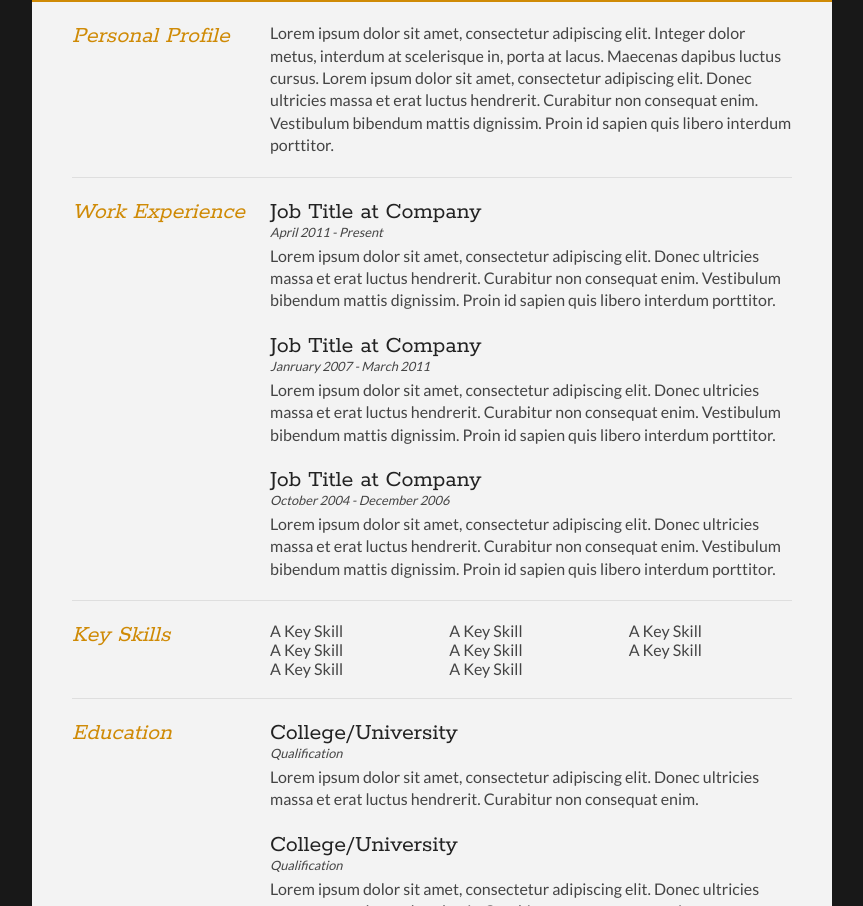
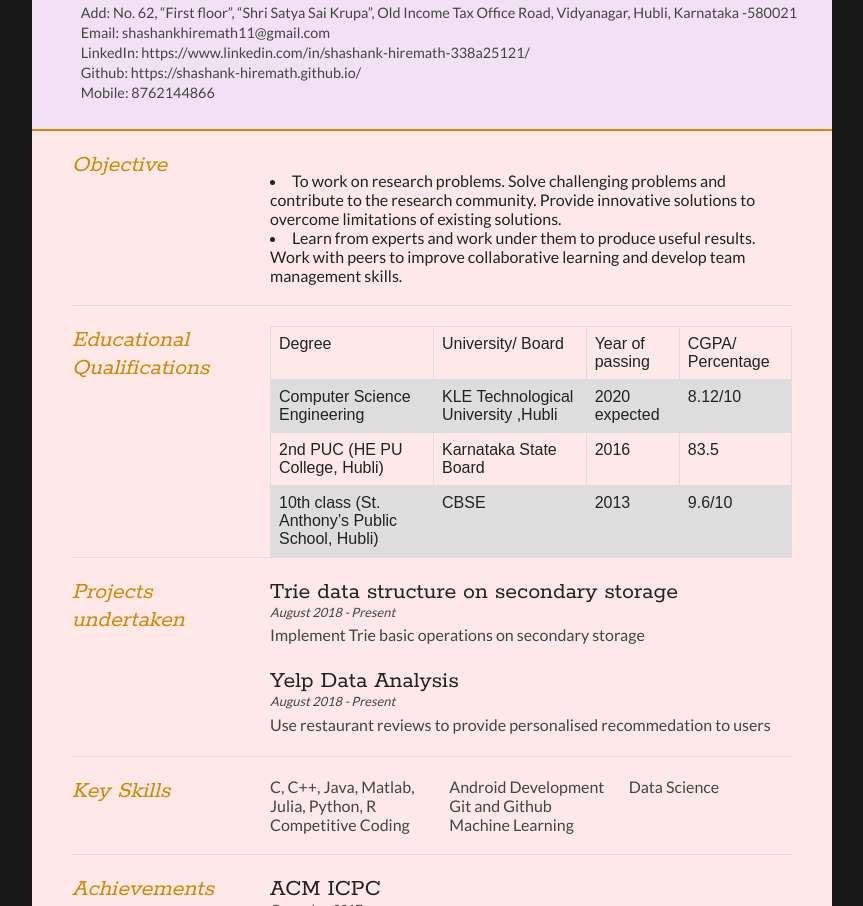
Before and after one commit to Shashank-Hiremath/Shashank-Hiremath.github.io, a plain HTML site: page index.html in a window 1280 px wide. Shown: the part 174-1080 px from the top of the page, without its empty margins (208-1071 px from the left). Drawn offline with Linux system fonts and the light colour scheme.

Commit message:
Added my details

```diff
--- a/index.html
+++ b/index.html
@@ -1,10 +1,10 @@
 <!DOCTYPE html>
 <html>
 <head>
-<title>Joe Bloggs - Curriculum Vitae</title>
+<title>Shashank Veeresh Hiremath - Resume</title>
 
 <meta name="viewport" content="width=device-width"/>
-<meta name="description" content="The Curriculum Vitae of Joe Bloggs."/>
+<meta name="description" content="The Resume of Shashank Veeresh Hiremath."/>
 <meta charset="UTF-8">
 
 <link type="text/css" rel="stylesheet" href="style.css">
@@ -18,19 +18,21 @@
 <div id="cv" class="instaFade">
 	<div class="mainDetails">
 		<div id="headshot" class="quickFade">
-			<img src="headshot.jpg" alt="Alan Smith" />
+			<img src="NEW Photo.jpg" alt="Alan Smith" />
 		</div>
 
 		<div id="name">
-			<h1 class="quickFade delayTwo">Joe Bloggs</h1>
-			<h2 class="quickFade delayThree">Job Title</h2>
+			<h1 class="quickFade delayTwo">Shashank Veeresh Hiremath</h1>
+			<h5 class="quickFade delayThree">SoCSE, KLE Technological University, Vidyanagar, Hubli, Karnataka -580031</h2>
 		</div>
 
 		<div id="contactDetails" class="quickFade delayFour">
 			<ul>
-				<li>e: <a href="mailto:joe@bloggs.com" target="_blank">joe@bloggs.com</a></li>
-				<li>w: <a href="http://www.bloggs.com">www.bloggs.com</a></li>
-				<li>m: 01234567890</li>
+				<li>Add: No. 62, “First floor”, “Shri Satya Sai Krupa”, Old Income Tax Office Road, Vidyanagar, Hubli, Karnataka -580021</li>
+				<li>Email: <a href="mailto:shashankhiremath11@gmail.com" target="_blank">shashankhiremath11@gmail.com</a></li>
+				<li>LinkedIn: <a href="https://www.linkedin.com/in/shashank-hiremath-338a25121/">https://www.linkedin.com/in/shashank-hiremath-338a25121/</a></li>
+				<li>Github: <a href="https://shashank-hiremath.github.io/">https://shashank-hiremath.github.io/</a></li>
+				<li>Mobile: 8762144866</li>
 			</ul>
 		</div>
 		<div class="clear"></div>
@@ -40,43 +42,103 @@
 		<section>
 			<article>
 				<div class="sectionTitle">
-					<h1>Personal Profile</h1>
+					<h1>Objective</h1>
 				</div>
 
 				<div class="sectionContent">
-					<p>Lorem ipsum dolor sit amet, consectetur adipiscing elit. Integer dolor metus, interdum at scelerisque in, porta at lacus. Maecenas dapibus luctus cursus. Lorem ipsum dolor sit amet, consectetur adipiscing elit. Donec ultricies massa et erat luctus hendrerit. Curabitur non consequat enim. Vestibulum bibendum mattis dignissim. Proin id sapien quis libero interdum porttitor.</p>
+					<p>
+						<li>To work on research problems. Solve challenging problems and contribute to the research community. Provide innovative solutions to overcome limitations of existing solutions.</li>
+						<li>Learn from experts and work under them to produce useful results. Work with peers to improve collaborative learning and develop team management skills.</li>
+					</p>
 				</div>
 			</article>
 			<div class="clear"></div>
 		</section>
 
 
+
 		<section>
 			<div class="sectionTitle">
-				<h1>Work Experience</h1>
+				<h1>Educational Qualifications</h1>
 			</div>
 
 			<div class="sectionContent">
-				<article>
-					<h2>Job Title at Company</h2>
-					<p class="subDetails">April 2011 - Present</p>
-					<p>Lorem ipsum dolor sit amet, consectetur adipiscing elit. Donec ultricies massa et erat luctus hendrerit. Curabitur non consequat enim. Vestibulum bibendum mattis dignissim. Proin id sapien quis libero interdum porttitor.</p>
-				</article>
+					<html>
+							<head>
+							<style>
+							table {
+								font-family: arial, sans-serif;
+								border-collapse: collapse;
+								width: 100%;
+							}
 
-				<article>
-					<h2>Job Title at Company</h2>
-					<p class="subDetails">Janruary 2007 - March 2011</p>
-					<p>Lorem ipsum dolor sit amet, consectetur adipiscing elit. Donec ultricies massa et erat luctus hendrerit. Curabitur non consequat enim. Vestibulum bibendum mattis dignissim. Proin id sapien quis libero interdum porttitor.</p>
-				</article>
+							td, th {
+								border: 1px solid #dddddd;
+								text-align: left;
+								padding: 8px;
+							}
 
-				<article>
-					<h2>Job Title at Company</h2>
-					<p class="subDetails">October 2004 - December 2006</p>
-					<p>Lorem ipsum dolor sit amet, consectetur adipiscing elit. Donec ultricies massa et erat luctus hendrerit. Curabitur non consequat enim. Vestibulum bibendum mattis dignissim. Proin id sapien quis libero interdum porttitor.</p>
-				</article>
+							tr:nth-child(even) {
+								background-color: #dddddd;
+							}
+							</style>
+							</head>
+							<body>
+
+
+							<table>
+							  <tr>
+								<th>Degree</th>
+								<th>University/ Board</th>
+								<th>Year of passing</th>
+								<th>CGPA/ Percentage</th>
+							  </tr>
+							  <tr>
+								<td>Computer Science  Engineering</td>
+								<td>KLE Technological University ,Hubli</td>
+								<td>2020 expected</td>
+								<td>8.12/10</td>
+							  </tr>
+							  <tr>
+								<td>2nd PUC (HE PU College, Hubli)</td>
+								<td>Karnataka State Board</td>
+								<td>2016</td>
+								<td>83.5</td>
+							  </tr>
+							  <tr>
+								<td>10th class (St. Anthony’s Public School, Hubli)</td>
+								<td>CBSE</td>
+								<td>2013</td>
+								<td>9.6/10</td>
+							  </tr>
+							</table>
+
+							</body>
+							</html>
 			</div>
 			<div class="clear"></div>
 		</section>
+
+		<section>
+				<div class="sectionTitle">
+					<h1>Projects undertaken</h1>
+				</div>
+
+				<div class="sectionContent">
+					<article>
+						<h2>Trie data structure on secondary storage</h2>
+						<p class="subDetails">August 2018 - Present</p>
+						<p>Implement Trie basic operations on secondary storage</p>
+					</article>
+
+					<article>
+						<h2>Yelp Data Analysis</h2>
+						<p class="subDetails">August 2018 - Present</p>
+						<p>Use restaurant reviews to provide personalised recommedation to users</p>
+					</article>
+				</div>
+				<div class="clear"></div>
+			</section>
 
 
 		<section>
@@ -86,14 +148,12 @@
 
 			<div class="sectionContent">
 				<ul class="keySkills">
-					<li>A Key Skill</li>
-					<li>A Key Skill</li>
-					<li>A Key Skill</li>
-					<li>A Key Skill</li>
-					<li>A Key Skill</li>
-					<li>A Key Skill</li>
-					<li>A Key Skill</li>
-					<li>A Key Skill</li>
+					<li>C, C++, Java, Matlab, Julia, Python, R</li>
+					<li>Competitive Coding</li>
+					<li>Android Development</li>
+					<li>Git and Github</li>
+					<li>Machine Learning</li>
+					<li>Data Science</li>
 				</ul>
 			</div>
 			<div class="clear"></div>
@@ -102,24 +162,62 @@
 
 		<section>
 			<div class="sectionTitle">
-				<h1>Education</h1>
+				<h1>Achievements</h1>
 			</div>
 
 			<div class="sectionContent">
 				<article>
-					<h2>College/University</h2>
-					<p class="subDetails">Qualification</p>
-					<p>Lorem ipsum dolor sit amet, consectetur adipiscing elit. Donec ultricies massa et erat luctus hendrerit. Curabitur non consequat enim.</p>
+					<h2>ACM ICPC</h2>
+					<p class="subDetails">December 2017</p>
+					<p>Qualified in ACM ICPC regional online preliminary round and participated in onsite round.</p>
 				</article>
 
 				<article>
-					<h2>College/University</h2>
-					<p class="subDetails">Qualification</p>
-					<p>Lorem ipsum dolor sit amet, consectetur adipiscing elit. Donec ultricies massa et erat luctus hendrerit. Curabitur non consequat enim.</p>
+					<h2>Smart India hackathon 2018</h2>
+					<p class="subDetails">April 2018</p>
+					<p>Leader of team selected to participate in Grand Finale of Smart India Hackathon 2018, to work on this ISRO problem statement.</p>
 				</article>
 			</div>
 			<div class="clear"></div>
 		</section>
+
+		<section>
+				<div class="sectionTitle">
+					<h1>Seminars/ Workshops</h1>
+				</div>
+
+				<div class="sectionContent">
+					<p>
+						<li>Julia Computing: Computational Machine Learning and Artificial intelligence.</li>
+						<li>Eckovation: Hands-on Workshop on Machine Learning (Volunteered).</li>
+						<li>Computer Vision and Graphics Winter Training.</li>
+						<li>C Programming and Data Structures Workshop (Volunteered).</li>
+						<li>Legal awareness programme on “Intellectual Property Rights for MSME’s and Academicians” by National Law School of India University.</li>
+					</p>
+				</div>
+				<div class="clear"></div>
+			</section>
+
+		<section>
+				<div class="sectionTitle">
+					<h1>Hobbies</h1>
+				</div>
+
+				<div class="sectionContent">
+					<article>
+						<h2>Basketball</h2>
+						<p class="subDetails">Interdepartment 2016-17</p>
+						<p>Secured 1st place in inter department Basketball Competition.</p>
+					</article>
+
+					<article>
+						<h2>Entreprenuer</h2>
+						<p class="subDetails">Hubli 2012-13</p>
+						<p>Secured 3rd place in TIE Young Entreprenures</p>
+					</article>
+				</div>
+				<div class="clear"></div>
+			</section>
 
 	</div>
 </div>
--- a/style.css
+++ b/style.css
@@ -25,14 +25,14 @@ p {
 #cv {
 	width: 90%;
 	max-width: 800px;
-	background: #f3f3f3;
+	background: #ffe8e8;
 	margin: 30px auto;
 }
 
 .mainDetails {
 	padding: 25px 35px;
 	border-bottom: 2px solid #cf8a05;
-	background: #ededed;
+	background: #f2e0f5;
 }
 
 #name h1 {
```
Also changed, not shown: NEW Photo.jpg (added).
